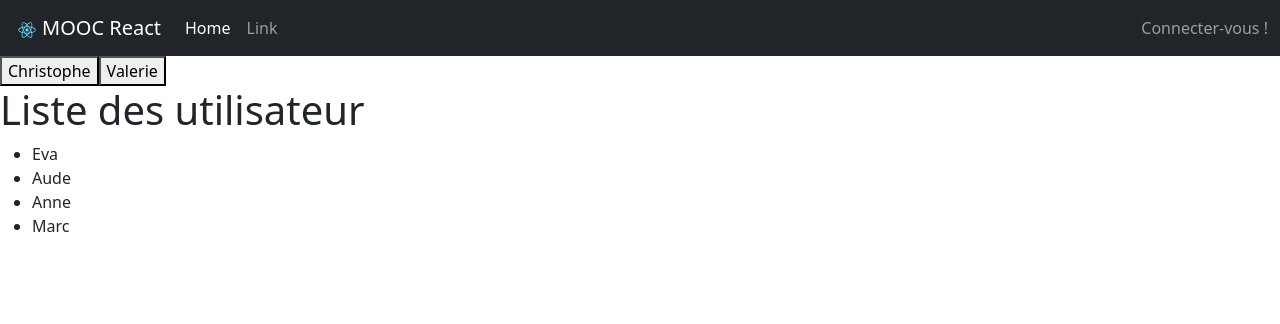
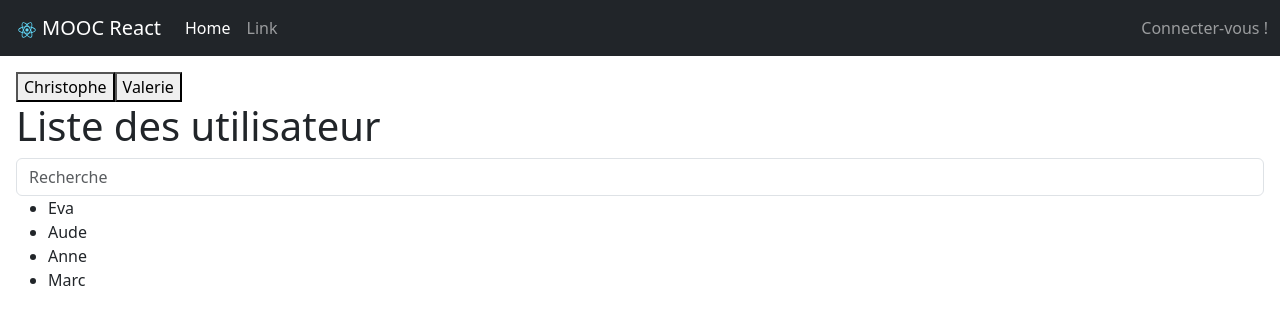
Before and after one commit to Gael-Mousset/mooc-react, a React (Create React App) app: page / in a window 1280 px wide. Shown: the top 324 px of the page. Built offline with nearby package versions, Linux system fonts and the light colour scheme.

Commit message:
Chapitre 11 - Les props événements

```diff
--- a/src/App.jsx
+++ b/src/App.jsx
@@ -14,14 +14,15 @@ function App() {
     setUser("Valerie");
   }, []);
   return (
-    <div className="App">
+    <div>
       <Header user={user} />
-      <div>
+      <div className="p-3">
         <button onClick={setUserChistophe}>Christophe</button>
         <button onClick={setUserValerie}>Valerie</button>
+
+        {/* <Counter /> */}
+        <UserList />
       </div>
-      {/* <Counter /> */}
-      <UserList />
     </div>
   );
 }
--- a/src/pages/UserList.jsx
+++ b/src/pages/UserList.jsx
@@ -1,13 +1,34 @@
-import React from "react";
+import React, { useCallback, useEffect, useState } from "react";
 
 function UserList(props) {
   const users = ["Eva", "Aude", "Anne", "Marc"];
 
+  const [criteria, setCriteria] = useState("");
+  const [filteredUsers, setFilteredUsers] = useState([]);
+
+  const handlSearch = useCallback((event) => {
+    setCriteria(event.target.value);
+  }, []);
+
+  useEffect(() => {
+    setFilteredUsers(
+      users.filter((user) =>
+        user.toLowerCase().includes(criteria.toLowerCase())
+      )
+    );
+  }, [criteria]);
+
   return (
     <div>
       <h1>Liste des utilisateur</h1>
+      <input
+        type="text"
+        className="form-control"
+        placeholder="Recherche"
+        onChange={handlSearch}
+      />
       <ul>
-        {users.map((user, index) => (
+        {filteredUsers.map((user, index) => (
           <li key={index}>{user}</li>
         ))}
       </ul>
```
